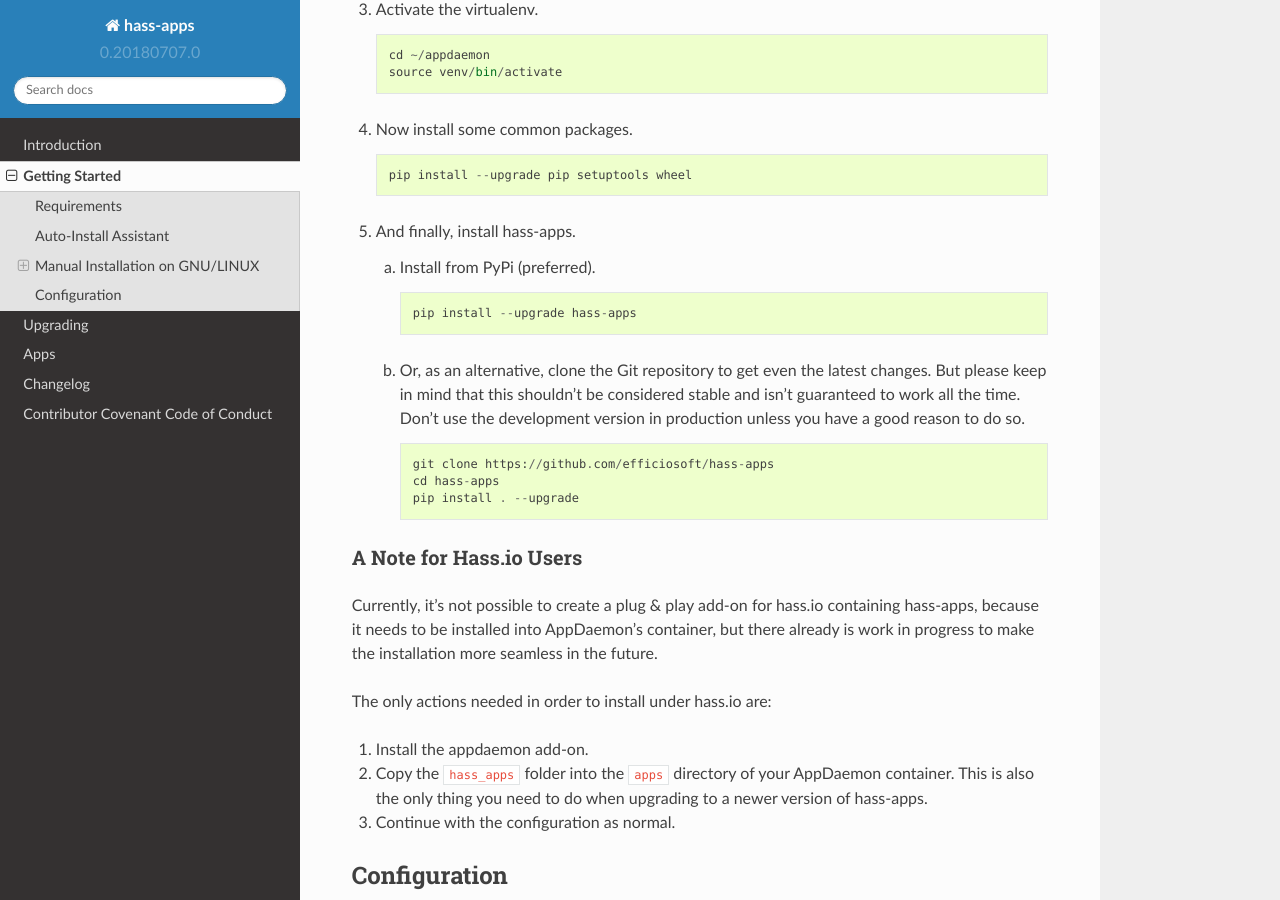
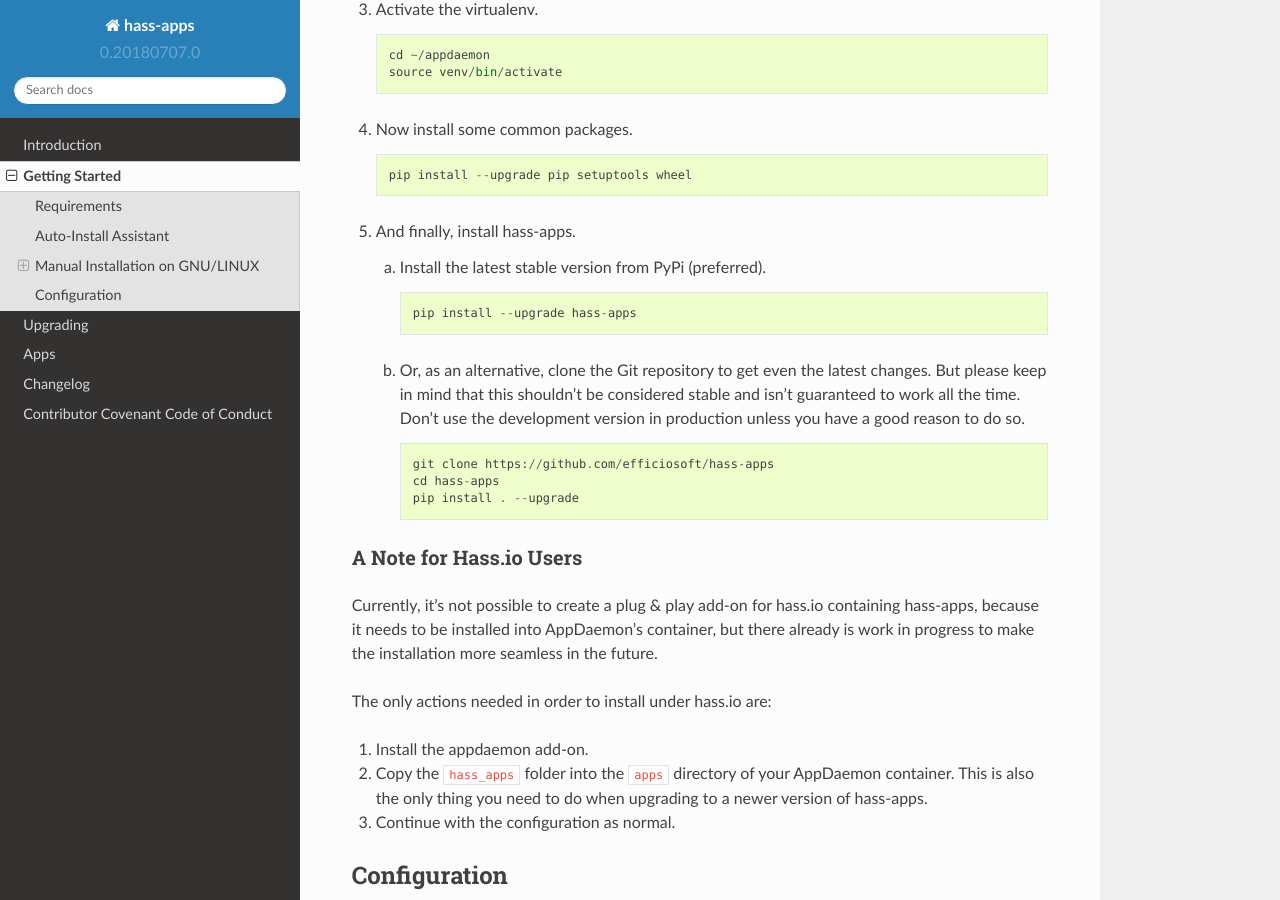
Before and after one commit to bob1de/hass-apps, a Sphinx documentation site: the page built from docs/getting-started.rst, in a window 1280 px wide and 900 px high, scrolled down 1392 px. Built offline with Sphinx 7.4.7 and the Read the Docs theme 2.0.0, drawn with Linux system fonts in a browser that asks for light colours.

Commit message:
Clarified that a PyPi install pulls the latest stable version in getting-started.rst

```diff
--- a/docs/getting-started.rst
+++ b/docs/getting-started.rst
@@ -84,7 +84,7 @@
 
 5. And finally, install hass-apps.
 
-   a) Install from PyPi (preferred).
+   a) Install the latest stable version from PyPi (preferred).
 
       ::
 
```
